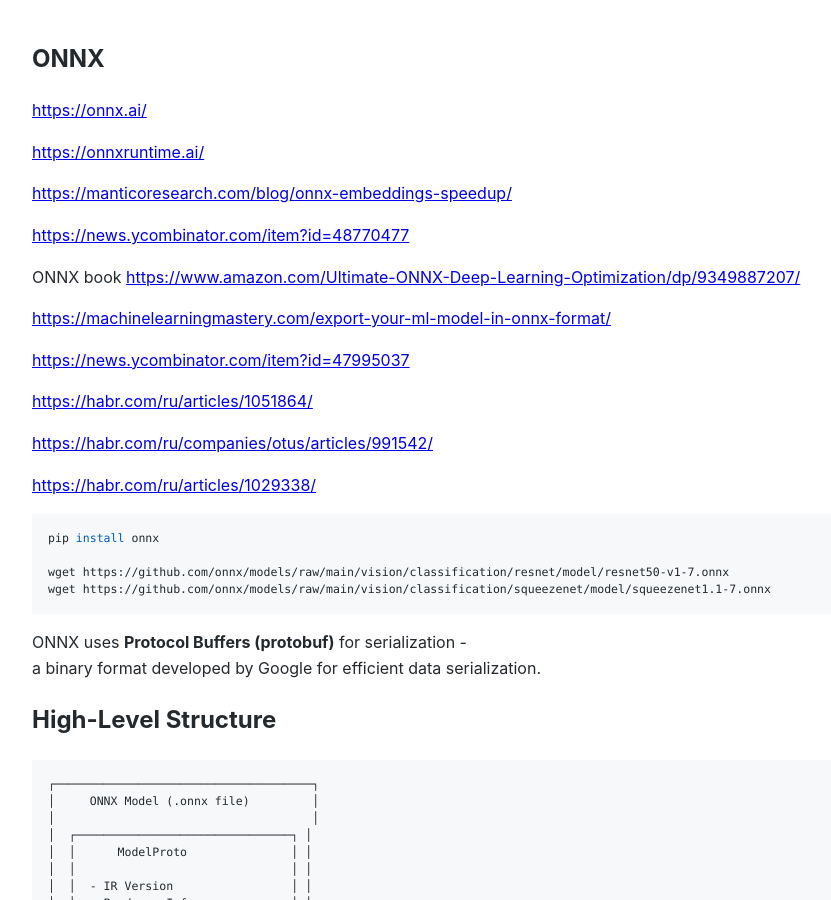
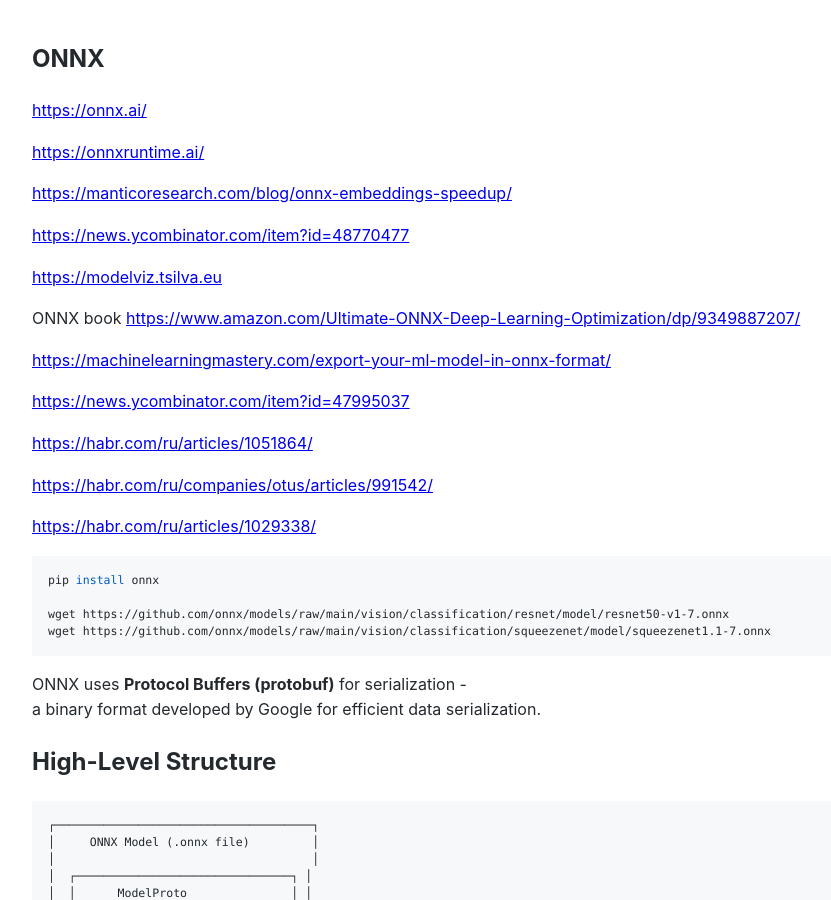
Before and after one commit to Michael-Lubinsky/michael-lubinsky.github.com, a Jekyll site: the page built from ml/onnx.md, in a window 1280 px wide and 900 px high. Shown: the whole window, without its empty margins (158-989 px from the left). Built offline with Jekyll 4.4.1, drawn with Linux system fonts in a browser that asks for light colours; our own code applies the rules of GitHub Pages for plain Markdown files.

Commit message:
Add additional ONNX resources to documentation

```diff
--- a/ml/onnx.md
+++ b/ml/onnx.md
@@ -7,6 +7,8 @@
 <https://manticoresearch.com/blog/onnx-embeddings-speedup/>
 
 <https://news.ycombinator.com/item?id=48770477>
+
+<https://modelviz.tsilva.eu>
 
  ONNX book
 <https://www.amazon.com/Ultimate-ONNX-Deep-Learning-Optimization/dp/9349887207/>
```
